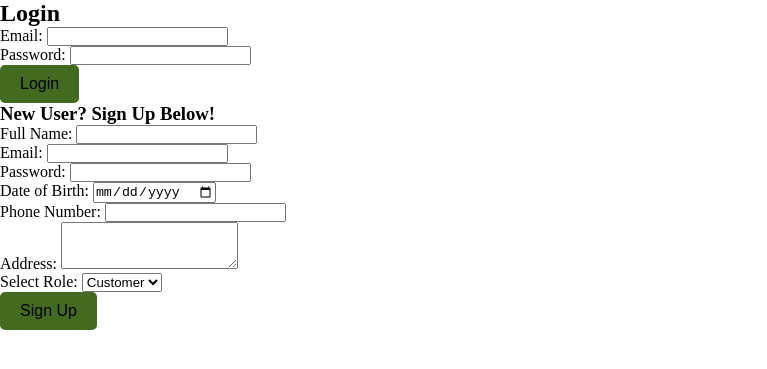
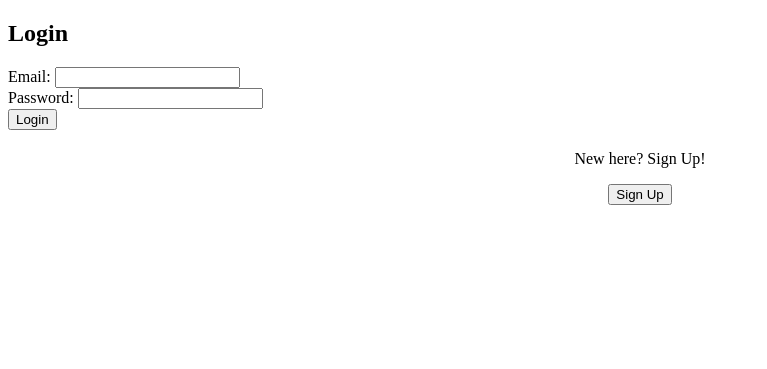
Before and after one commit to parthpalav/GreenBasket, a PHP site: page /login.php in a window 1280 px wide. Shown: the top 369 px of the page, without its empty margins (0-767 px from the left). Run offline with PHP 8.4, Linux system fonts and the light colour scheme; a stand-in replaces the project's code that opens the database connection.

Commit message:
refined login/signup form with SQL queries

```diff
--- a/index.php
+++ b/index.php
@@ -4,7 +4,7 @@
     <meta charset="UTF-8">
     <meta name="viewport" content="width=device-width, initial-scale=1.0">
     <title>Home Page</title>
-    <link rel = "stylesheet" href = "style.css">
+    <link rel = "stylesheet" href = "index_style.css">
 </head>
 <body>
     <nav id="navbar">
--- a/login.php
+++ b/login.php
@@ -16,36 +16,13 @@
         $error_message = "Invalid email or password!";
     }
 }
-
-if (isset($_POST['signup'])) {
-    $name = $_POST['name'];
-    $email = $_POST['email'];
-    $password = $_POST['password'];
-    $dob = $_POST['dob'];
-    $phone = $_POST['phone'];
-    $address = $_POST['address'];
-    $role = $_POST['role'];
-
-    $query = "INSERT INTO users (name, email, password, dob, phone, address, role)
-              VALUES ('$name', '$email', '$password', '$dob', '$phone', '$address', '$role')";
-
-    if (mysqli_query($conn, $query)) {
-        $_SESSION['email'] = $email;
-        header("Location: index.php");
-        exit();
-    } else {
-        $error_message = "Error creating account!";
-    }
-}
 ?> -->
-
 <!DOCTYPE html>
 <html lang="en">
 <head>
     <meta charset="UTF-8">
-    <title>Green Basket - Login/Sign Up</title>
-    <link href="https://fonts.googleapis.com/css2?family=Newsreader:wght@400;600&display=swap" rel="stylesheet">
-    <link rel="stylesheet" href="style.css">
+    <title>Login</title>
+    <link rel="stylesheet" href="login_style.css">
 </head>
 <body>
     <div class="form-container">
@@ -63,42 +40,12 @@
             <button type="submit" name="login">Login</button>
         </form>
 
-        <h3>New User? Sign Up Below!</h3>
-        <form action="" method="POST">
-            <div class="input-group">
-                <label for="name">Full Name:</label>
-                <input type="text" name="name" required>
-            </div>
-            <div class="input-group">
-                <label for="email">Email:</label>
-                <input type="email" name="email" required>
-            </div>
-            <div class="input-group">
-                <label for="password">Password:</label>
-                <input type="password" name="password" required>
-            </div>
-            <div class="input-group">
-                <label for="dob">Date of Birth:</label>
-                <input type="date" name="dob" required>
-            </div>
-            <div class="input-group">
-                <label for="phone">Phone Number:</label>
-                <input type="text" name="phone" required>
-            </div>
-            <div class="input-group">
-                <label for="address">Address:</label>
-                <textarea name="address" rows="3" required></textarea>
-            </div>
-            <div class="input-group">
-                <label for="role">Select Role:</label>
-                <select name="role" required>
-                    <option value="Customer">Customer</option>
-                    <option value="Farmer">Farmer</option>
-                    <option value="Donor">Donor</option>
-                </select>
-            </div>
-            <button type="submit" name="signup">Sign Up</button>
-        </form>
+        <p style="margin-top: 20px; text-align: center;">New here? Sign Up!</p>
+        <div style="text-align: center;">
+            <a href="signup.php">
+                <button type="button">Sign Up</button>
+            </a>
+        </div>
     </div>
 </body>
 </html>
```
Also changed, not shown: signup.php (added, +75 -0 lines), index_style.css (renamed from style.css), login_style.css (added), signup_style.css (added).
